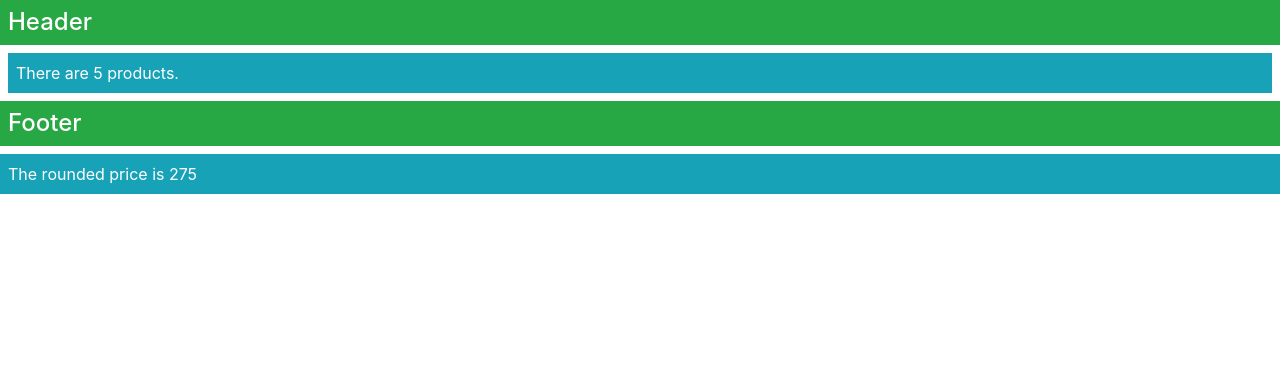
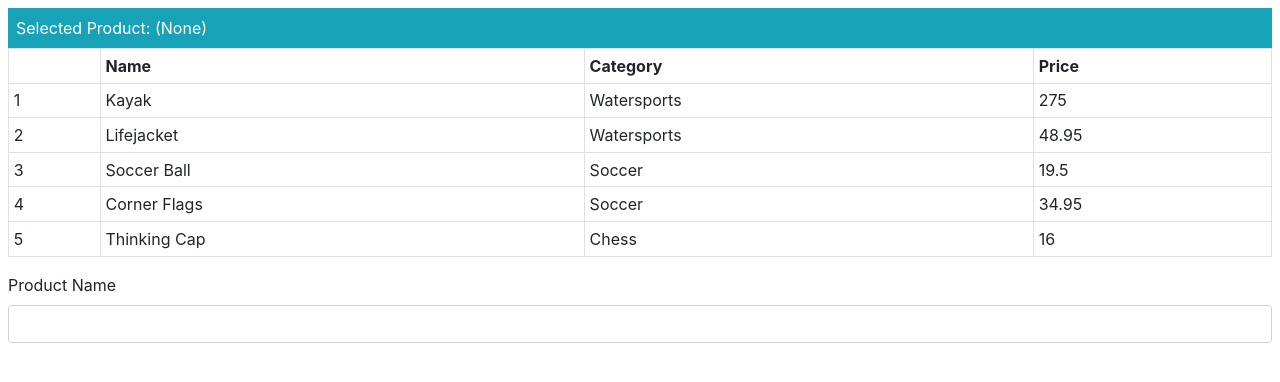
Before and after one commit to nbelob/example1, an Angular app: page / in a window 1280 px wide. Shown: the top 382 px of the page. Built offline with nearby package versions, Linux system fonts and the light colour scheme.

Commit message:
Using Events and Forms

```diff
--- a/src/app/app.module.ts
+++ b/src/app/app.module.ts
@@ -1,11 +1,13 @@
 import { BrowserModule } from '@angular/platform-browser';
 import { NgModule } from '@angular/core';
+import { FormsModule } from '@angular/forms';
+
 // import { AppComponent } from './app.component';
 import { ProductComponent } from './component';
 import { AppComponent } from './app.component';
 @NgModule({
   declarations: [ProductComponent, AppComponent],
-  imports: [BrowserModule],
+  imports: [BrowserModule, FormsModule],
   providers: [],
   bootstrap: [ProductComponent]
 })
--- a/src/app/component.ts
+++ b/src/app/component.ts
@@ -6,38 +6,20 @@ import { Product } from './product.model';
   selector: 'app-product',
   templateUrl: 'template.html'
 })
+
 export class ProductComponent {
   model: Model = new Model();
-  constructor(ref: ApplicationRef) {
-    (<any>window).appRef = ref;
-    (<any>window).model = this.model;
-  }
-  getProductByPosition(position: number): Product {
-    return this.model.getProducts()[position];
-  }
+
   getProduct(key: number): Product {
     return this.model.getProduct(key);
   }
   getProducts(): Product[] {
     return this.model.getProducts();
   }
-  getProductCount(): number {
-    console.log('getProductCount invoked');
-    return this.getProducts().length;
-  }
-  targetName: string = 'Kayak';
 
-  counter: number = 1;
+  selectedProduct: string;
 
-  get nextProduct(): Product {
-    return this.model.getProducts().shift();
-  }
-
-  getProductPrice(index: number): number {
-    return Math.floor(this.getProduct(index).price);
-  }
-
-  getKey(index: number, product: Product) {
-    return product.id;
+  getSelected(product: Product): boolean {
+    return product.name == this.selectedProduct;
   }
 }
--- a/src/app/template.html
+++ b/src/app/template.html
@@ -1,15 +1,20 @@
-<ng-template #titleTemplate let-text="title">
-  <h4 class="p-2 bg-success text-white">{{text}}</h4>
-</ng-template>
-<ng-template [ngTemplateOutlet]="titleTemplate"
-             [ngTemplateOutletContext]="{title: 'Header'}">
-</ng-template>
-<div class="bg-info p-2 m-2 text-white">
-  There are {{getProductCount()}} products.
+<div class="m-2">
+  <div class="bg-info text-white p-2">
+    Selected Product: {{product.value || '(None)'}}
+  </div>
+  <table class="table table-sm table-bordered">
+    <tr><th></th><th>Name</th><th>Category</th><th>Price</th></tr>
+    <tr *ngFor="let item of getProducts(); let i = index"
+        (mouseover)="product.value=item.name"
+        [class.bg-info]="product.value==item.name">
+      <td (mouseover)="selectedProduct=item.name">{{i + 1}}</td>
+      <td>{{item.name}}</td>
+      <td>{{item.category}}</td>
+      <td>{{item.price}}</td>
+    </tr>
+  </table>
+  <div class="form-group">
+    <label>Product Name</label>
+    <input #product class="form-control" (input)="false" />
+  </div>
 </div>
-<ng-template [ngTemplateOutlet]="titleTemplate"
-             [ngTemplateOutletContext]="{title: 'Footer'}">
-</ng-template>
-<div class="bg-info p-2 text-white">
-  The rounded price is {{getProductPrice(1)}}
-</div>
```
